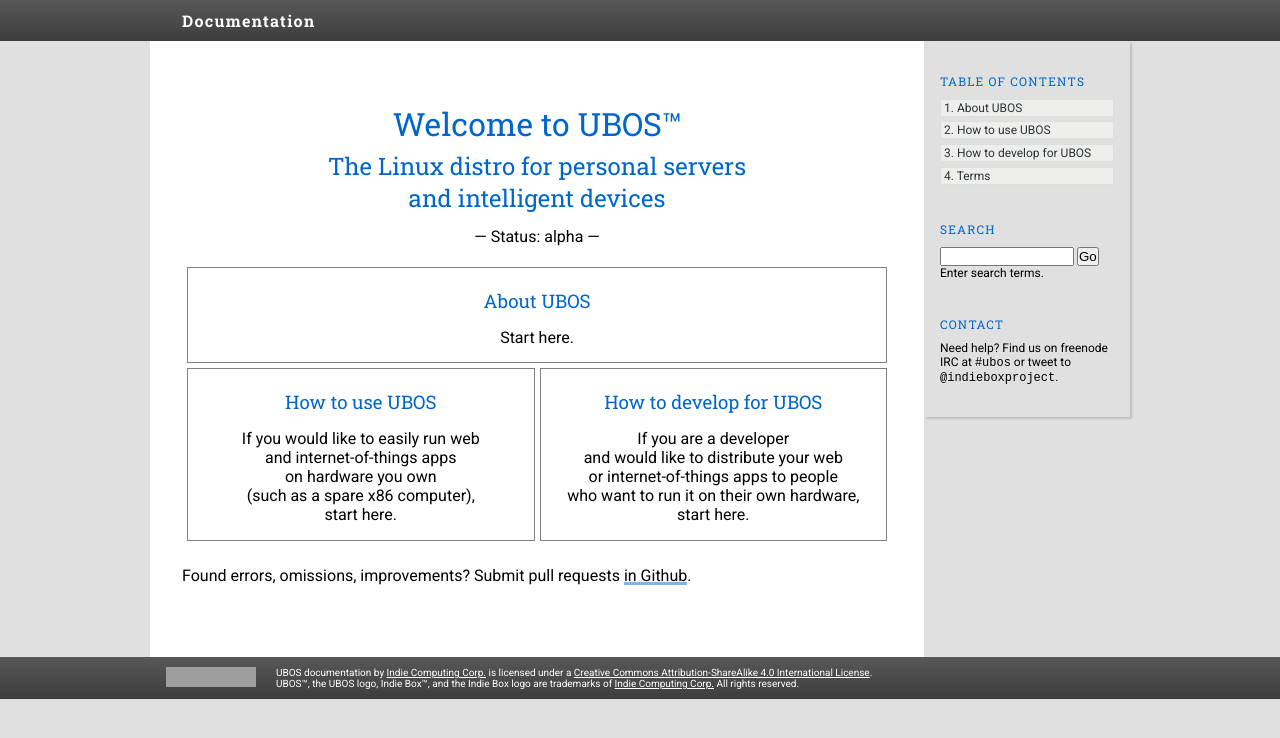
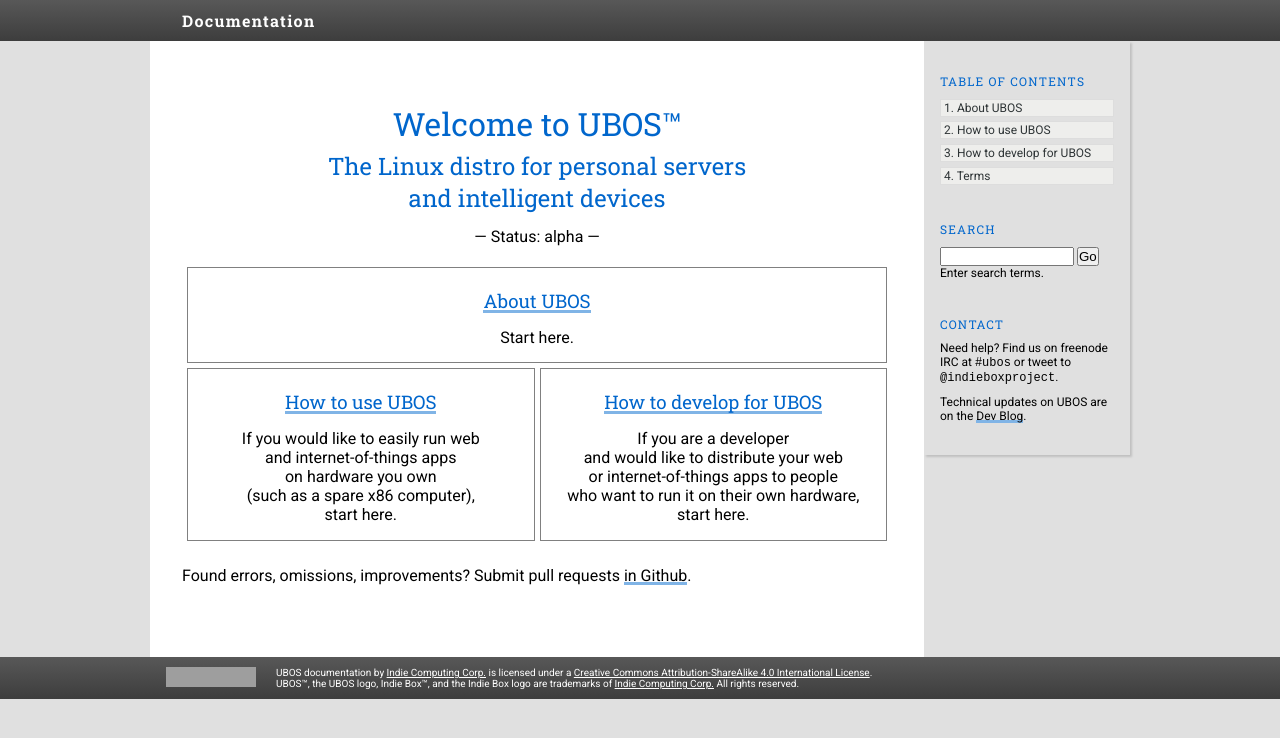
Before and after one commit to uboslinux/ubos-docs, a Sphinx documentation site: the page built from source/index.rst, in a window 1280 px wide. Shown: the top 738 px of the page. Built offline with Sphinx 7.4.7, drawn with Linux system fonts in a browser that asks for light colours; grey boxes are pictures that could not be loaded.

Commit message:
Added CSS underlines to links on front page per @benwerd's feedback

```diff
--- a/source/_templates/frontpage.html
+++ b/source/_templates/frontpage.html
@@ -10,7 +10,7 @@
     <tr>
      <td colspan="2" style="width: 50%; padding-top: 20px; text-align: center; border: 1px solid #808080">
       <a href="{{ pathto("about") }}" style="text-decoration:none; box-shadow: none">
-       <h3>About UBOS</h3>
+       <h3><span class="link">About UBOS</span></h3>
        <p>Start here.</p>
       </a>
      </td>
@@ -18,7 +18,7 @@
     <tr>
      <td style="width: 50%; padding-top: 20px; text-align: center; border: 1px solid #808080">
       <a href="{{ pathto("users/index") }}" style="text-decoration:none; box-shadow: none">
-       <h3>How to use UBOS</h3>
+       <h3><span class="link">How to use UBOS</span></h3>
        <p>If you would like to easily run web<br>
           and internet-of-things apps<br>
           on hardware you own<br>
@@ -28,7 +28,7 @@
      </td>
      <td style="padding-top: 20px; text-align: center;  border: 1px solid #808080">
       <a href="{{ pathto("developers/index") }}" style="text-decoration:none; box-shadow: none">
-       <h3>How to develop for UBOS</h3>
+       <h3><span class="link">How to develop for UBOS</span></h3>
        <p>If you are a developer<br>
           and would like to distribute your web<br>
           or internet-of-things apps to people<br>
--- a/source/themes/ubos/layout.html
+++ b/source/themes/ubos/layout.html
@@ -56,6 +56,8 @@
           <p>Need help? Find us on freenode IRC at
              <a href="http://webchat.freenode.net?channels=%23ubos"><tt>#ubos</tt></a> or tweet to
              <a href="https://twitter.com/indieboxproject"><tt>@indieboxproject</tt></a>.</p>
+          <p style="margin-top: 10px">Technical updates on UBOS are on the
+             <a class="link" href="/devblog/">Dev Blog</a>.</p>
           {%- endblock %}
         </div>
         <div class="clearer"></div>
--- a/source/themes/ubos/static/ubos.css
+++ b/source/themes/ubos/static/ubos.css
@@ -24,10 +24,12 @@ div.header-wrapper {
 a {
     color: inherit;
 }
-div.bodywrapper a {
+div.bodywrapper a,
+.link {
     text-decoration: none;
     box-shadow: 0px -3px 0px #80b4e6 inset;
 }
+
 div.footer a {
     text-decoration: underline;
 }
```
